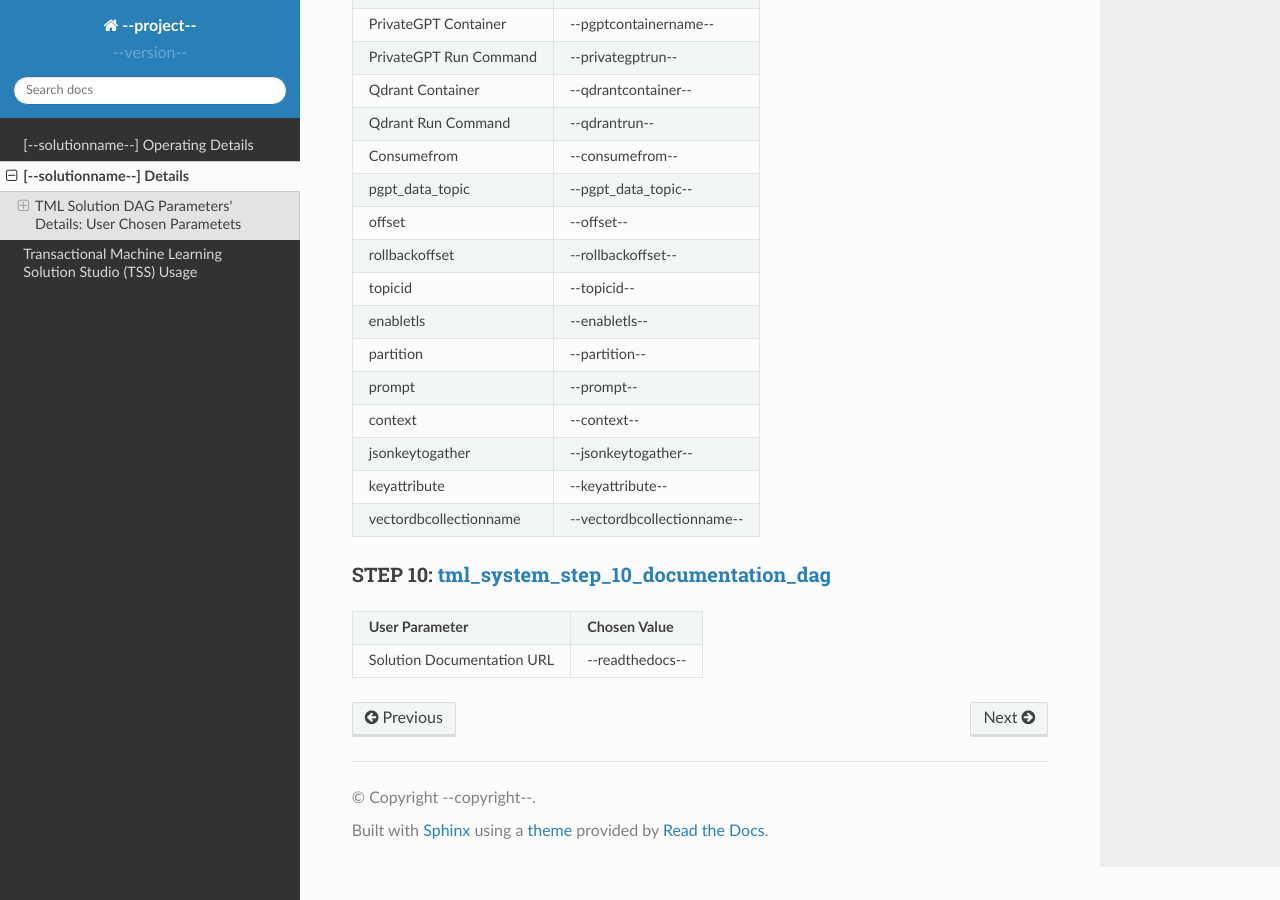
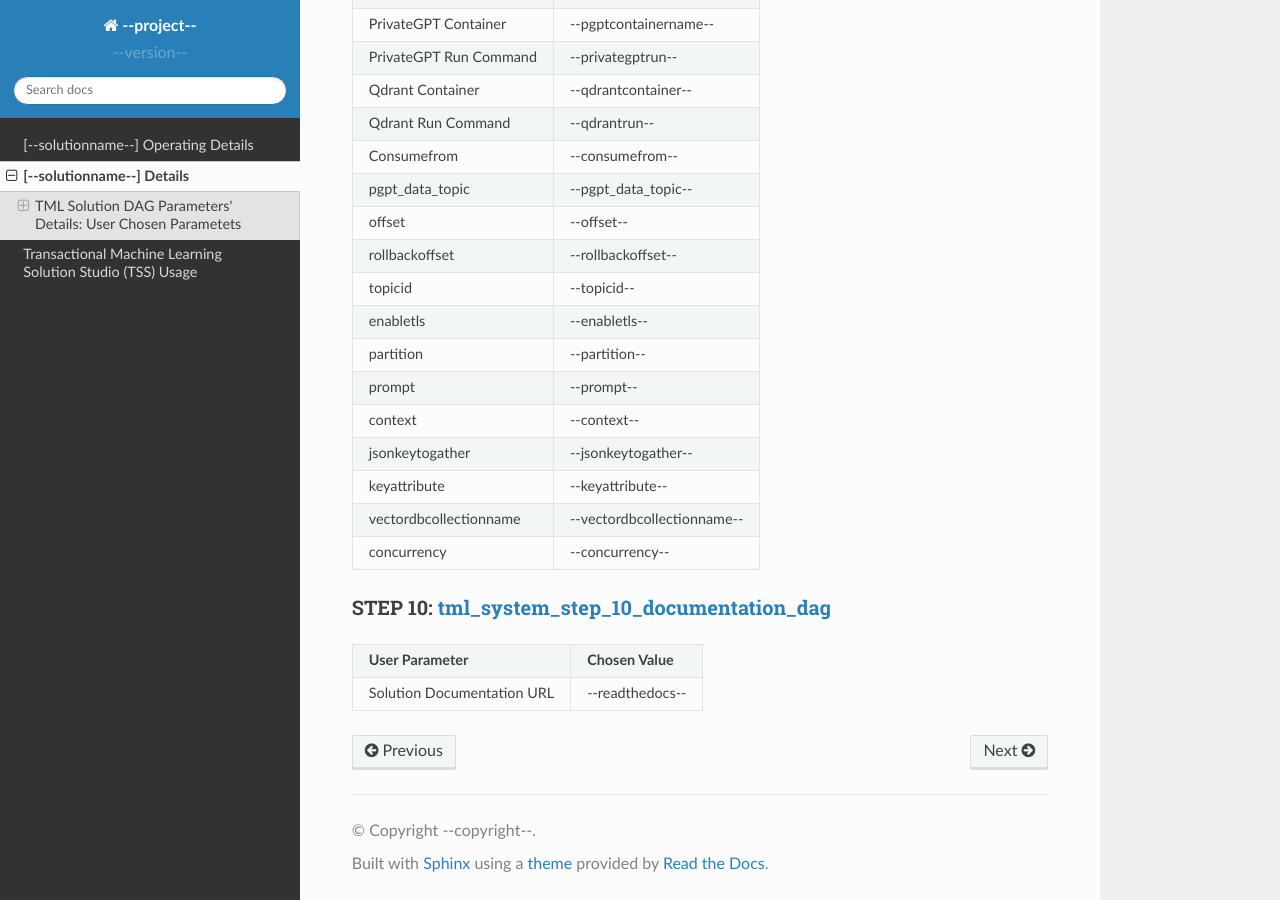
Before and after one commit to vanesalcb06/tssproject2-2b5c, a Sphinx documentation site: the page built from docs/source/details.rst, in a window 1280 px wide and 900 px high, scrolled down 4615 px. Built offline with Sphinx 7.4.7 and the Read the Docs theme 2.0.0, drawn with Linux system fonts in a browser that asks for light colours.

Commit message:
Update details.rst

```diff
--- a/docs/source/details.rst
+++ b/docs/source/details.rst
@@ -307,6 +307,8 @@ STEP 9: `tml_system_step_9_privategpt_qdrant_dag <https://tml.readthedocs.io/en/
      - --keyattribute--
    * - vectordbcollectionname
      - --vectordbcollectionname--
+   * - concurrency
+     - --concurrency--
 
 STEP 10: `tml_system_step_10_documentation_dag <https://tml.readthedocs.io/en/latest/tmlbuilds.html#step-10-create-tml-solution-documentation-tml-system-step-10-documentation-dag>`_
 ^^^^^^^^^^^^^^^^^^^^^
```
